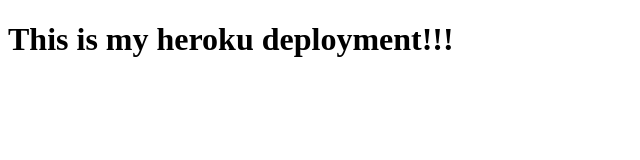
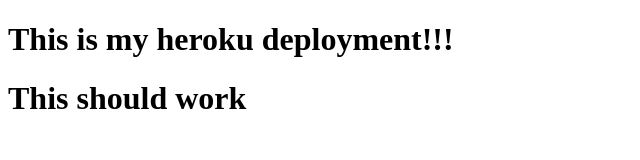
Before and after one commit to MikkoLaquindanum/deployment-demo, a plain HTML site: page index.html in a window 1280 px wide. Shown: the whole page, without its empty margins (0-640 px from the left). Drawn offline with Linux system fonts and the light colour scheme.

Commit message:
making changes

```diff
--- a/index.html
+++ b/index.html
@@ -8,5 +8,6 @@
 </head>
 <body>
   <h1>This is my heroku deployment!!!</h1>
+  <h1>This should work</h1>
 </body>
 </html>
```
